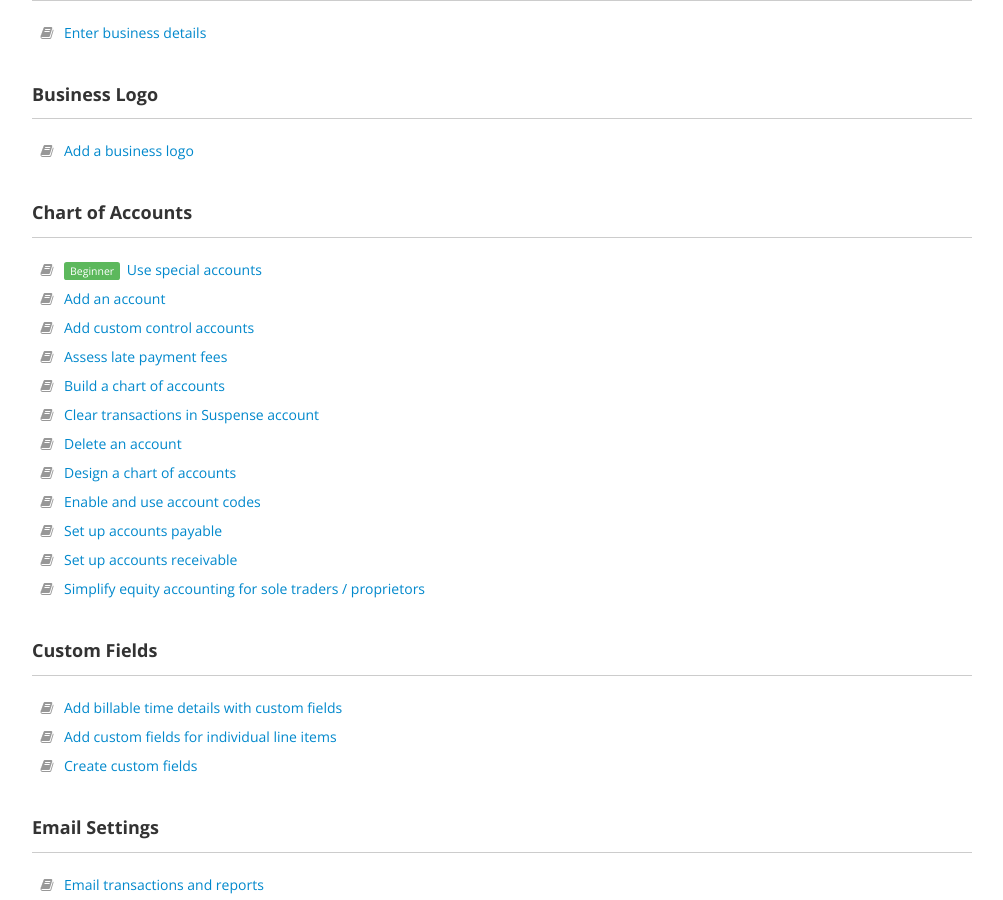
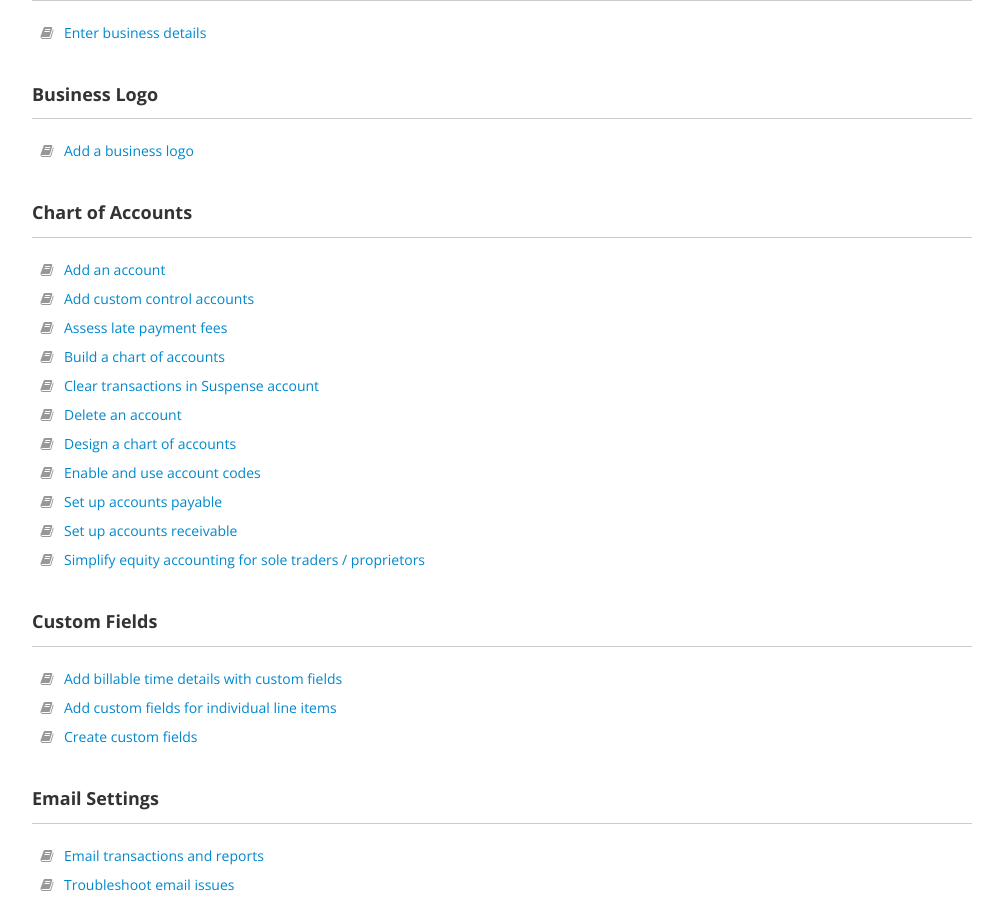
Before and after one commit to 3etechinns/www.manager.io, a Jekyll site: the page built from guides/index.html, in a window 1280 px wide and 900 px high, scrolled down 9152 px. Shown: the whole window, without its empty margins (138-1141 px from the left). Built offline with Jekyll 4.4.1, drawn with Linux system fonts in a browser that asks for light colours; nearby versions of some CDN libraries; comment, search, counter and statistics services are not loaded.

Commit message:
Updating existing guide

```diff
--- a/_guides/10555.html
+++ b/_guides/10555.html
@@ -1,7 +1,7 @@
 ---
 layout: guide
 title: Use special accounts
-tags: chart-of-accounts special-accounts balance-sheet-account-form special-account-form beginner
+tags: special-accounts balance-sheet-account-form beginner special-account-form
 ---
 <p><strong>Special accounts</strong> are custom subsidiary ledgers. In Manager, subsidiary ledgers are used to record related transactions, such as those pertaining to a single customer, supplier, or type of asset or liability. They are summarized in a general ledger control account. Only the control account is reported on the Balance Sheet to reduce complexity. The balance of a control account equals the sum of balances of its constituent subsidiary ledger accounts.</p>
 
```
